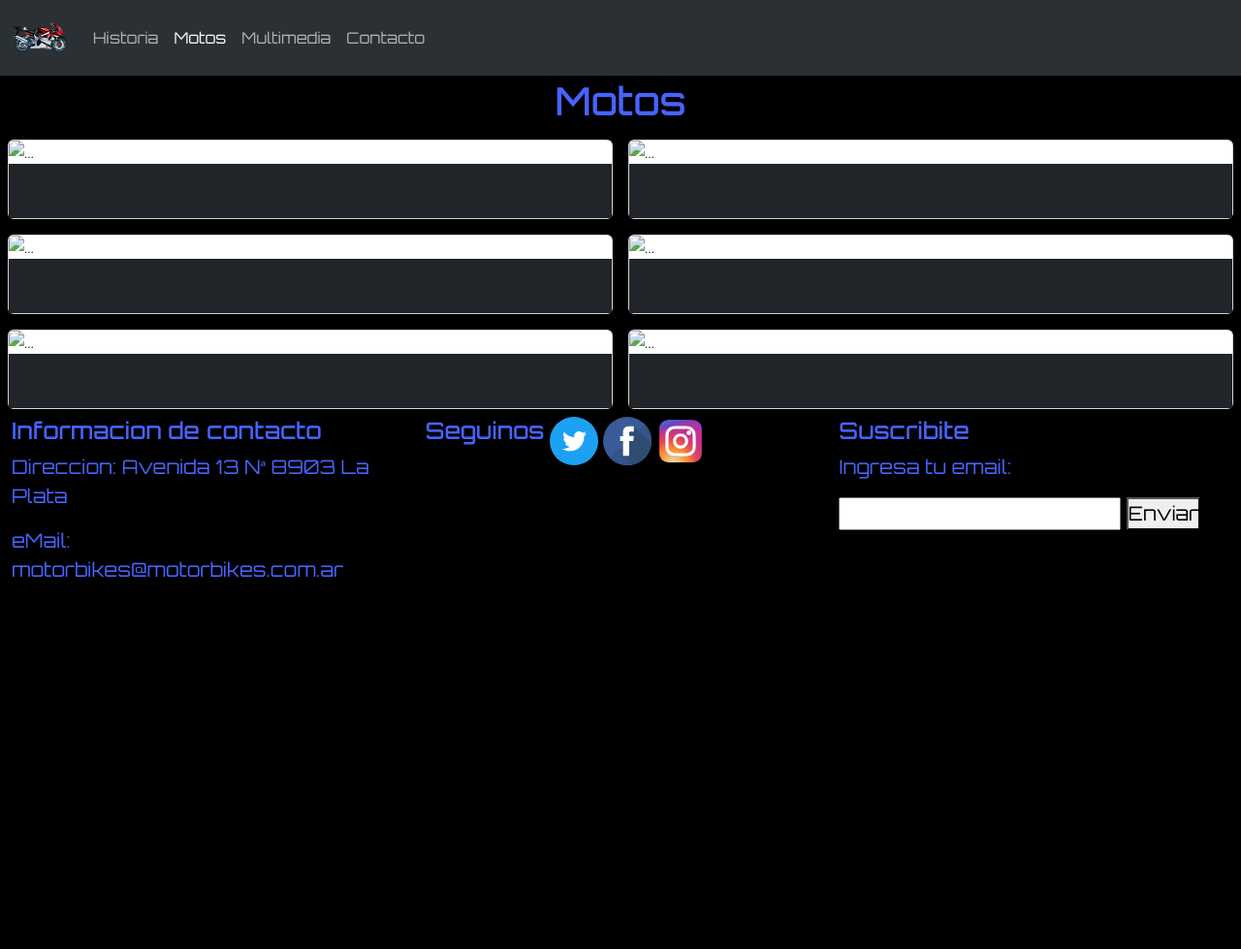
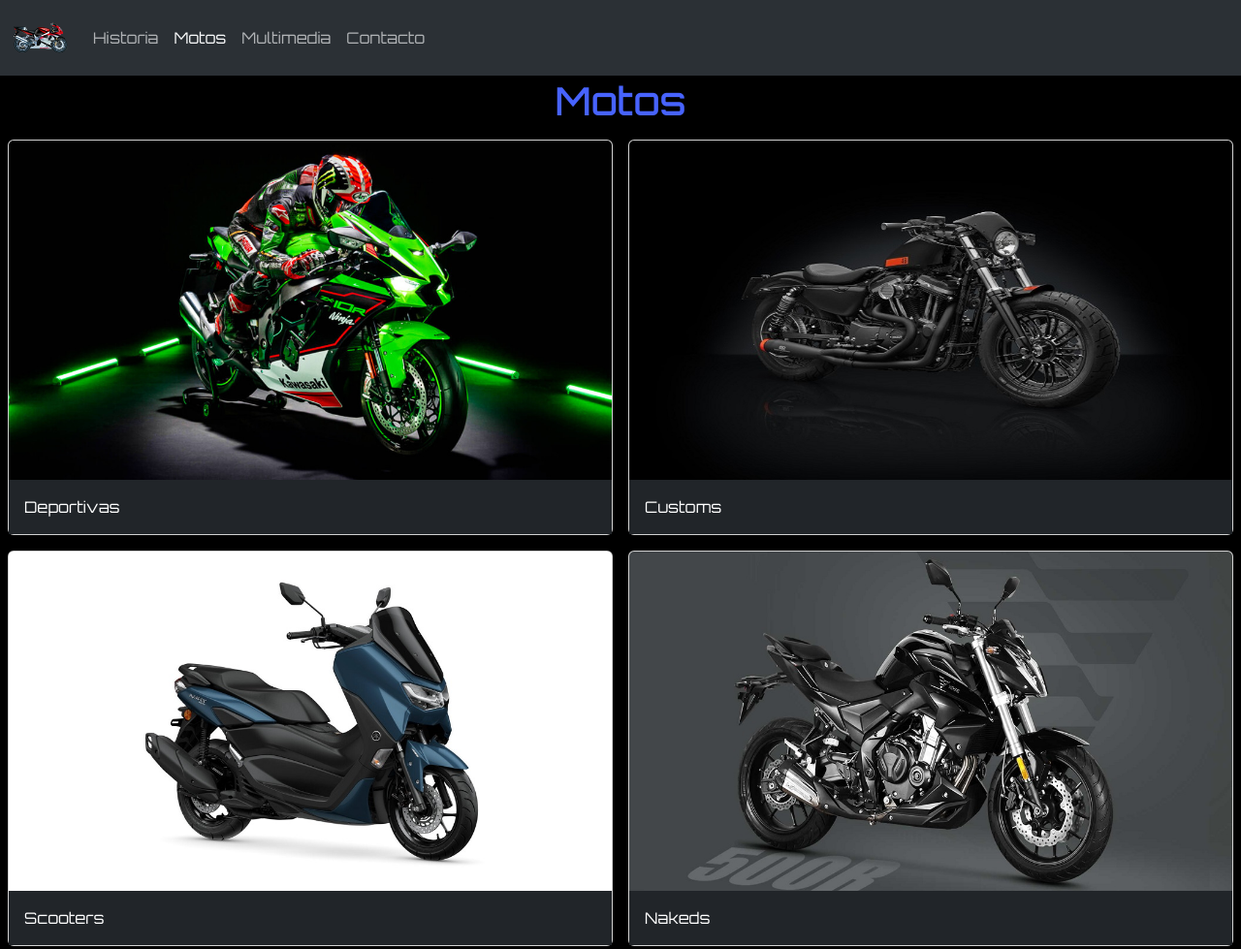
Before and after one commit to garufa7x/proyecto_motorbikes, a plain HTML site: page pages/motos.html in a window 1280 px wide. Shown: the top 979 px of the page at 97% size. Before the commit the page ends 800 px from the top, so only its background shows below. Drawn offline with Linux system fonts and the light colour scheme.

Commit message:
cards a pagina motos

```diff
--- a/css/style.css
+++ b/css/style.css
@@ -234,6 +234,10 @@
     background-color: black;
 }
 
+.card-text{
+    color: white;
+}
+
 /*Multimedia*/
 .cuerpoMultimedia {
     font-family: "Orbitron";
--- a/pages/motos.html
+++ b/pages/motos.html
@@ -49,7 +49,7 @@
             <div class="row">
                 <div class="col-lg-6 col-md-12">
                     <div class="card">
-                        <img src="..." class="card-img-top" alt="...">
+                        <img src="../images/kawaZ10.jpg" class="card-img-top img-fluid" alt="kawaZ10">
                         <div class="card-body">
                             <p class="card-text">Deportivas</p>
                         </div>
@@ -57,7 +57,7 @@
                 </div>
                 <div class="col-lg-6 col-md-12">
                     <div class="card">
-                        <img src="..." class="card-img-top" alt="...">
+                        <img src="../images/customs.jpg" class="card-img-top img-fluid" alt="customs">
                         <div class="card-body">
                             <p class="card-text">Customs</p>
                         </div>
@@ -65,7 +65,7 @@
                 </div>
                 <div class="col-lg-6 col-md-12">
                     <div class="card">
-                        <img src="..." class="card-img-top" alt="...">
+                        <img src="../images/nmax155.jpg" class="card-img-top img-fluid" alt="nmax155">
                         <div class="card-body">
                             <p class="card-text">Scooters</p>
                         </div>
@@ -73,7 +73,7 @@
                 </div>
                 <div class="col-lg-6 col-md-12">
                     <div class="card">
-                        <img src="..." class="card-img-top" alt="...">
+                        <img src="../images/voge-500r.jpg" class="card-img-top" alt="voge-500r">
                         <div class="card-body">
                             <p class="card-text">Nakeds</p>
                         </div>
@@ -81,7 +81,7 @@
                 </div>
                 <div class="col-lg-6 col-md-12">
                     <div class="card">
-                        <img src="..." class="card-img-top" alt="...">
+                        <img src="../images/triumph.jpg" class="card-img-top" alt="triumph">
                         <div class="card-body">
                             <p class="card-text">Retros</p>
                         </div>
@@ -89,7 +89,7 @@
                 </div>
                 <div class="col-lg-6 col-md-12">
                     <div class="card">
-                        <img src="..." class="card-img-top" alt="...">
+                        <img src="../images/chopera.jpg" class="card-img-top" alt="chopera">
                         <div class="card-body">
                             <p class="card-text">Choperas</p>
                         </div>
```
Also changed, not shown: images/chopera.jpg (added), images/customs.jpg (added), images/kawaZ10.jpg (added), images/nmax155.jpg (added), images/triumph.jpg (added), images/voge-500r.jpg (added).
